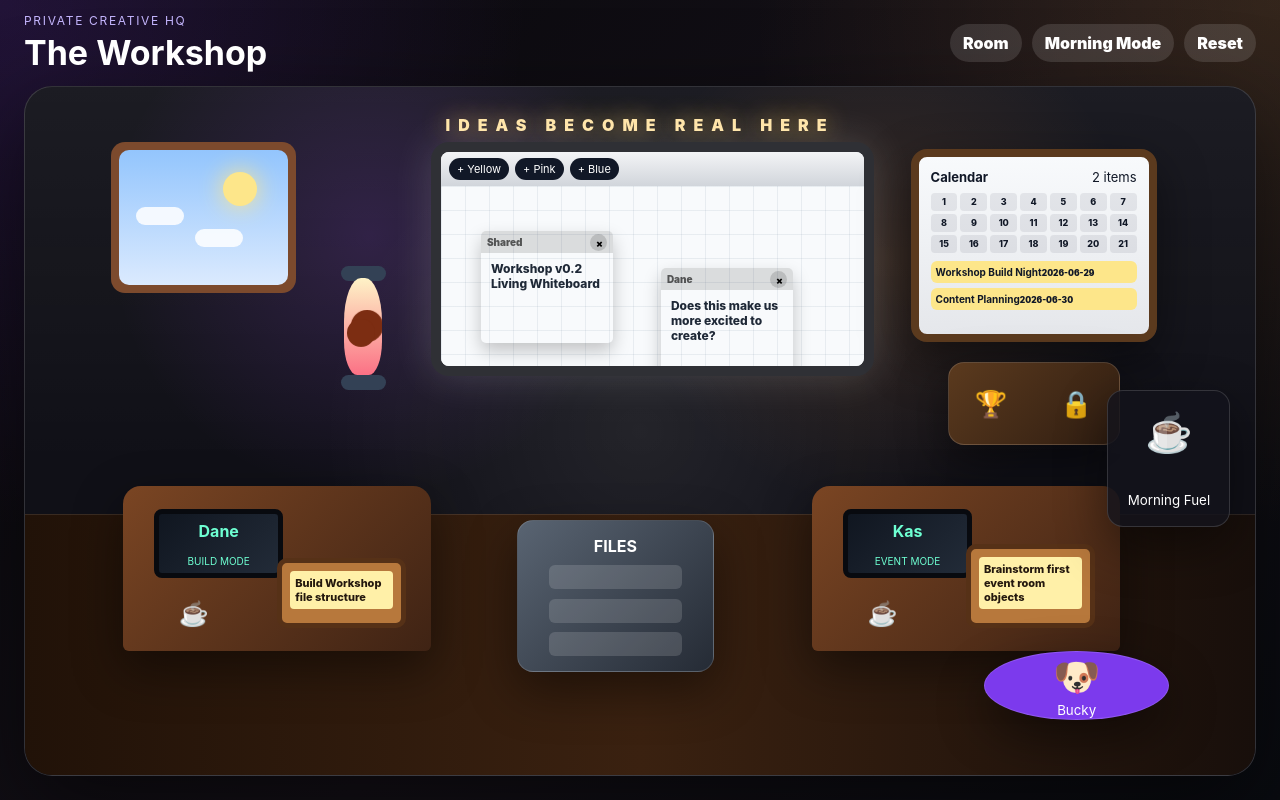
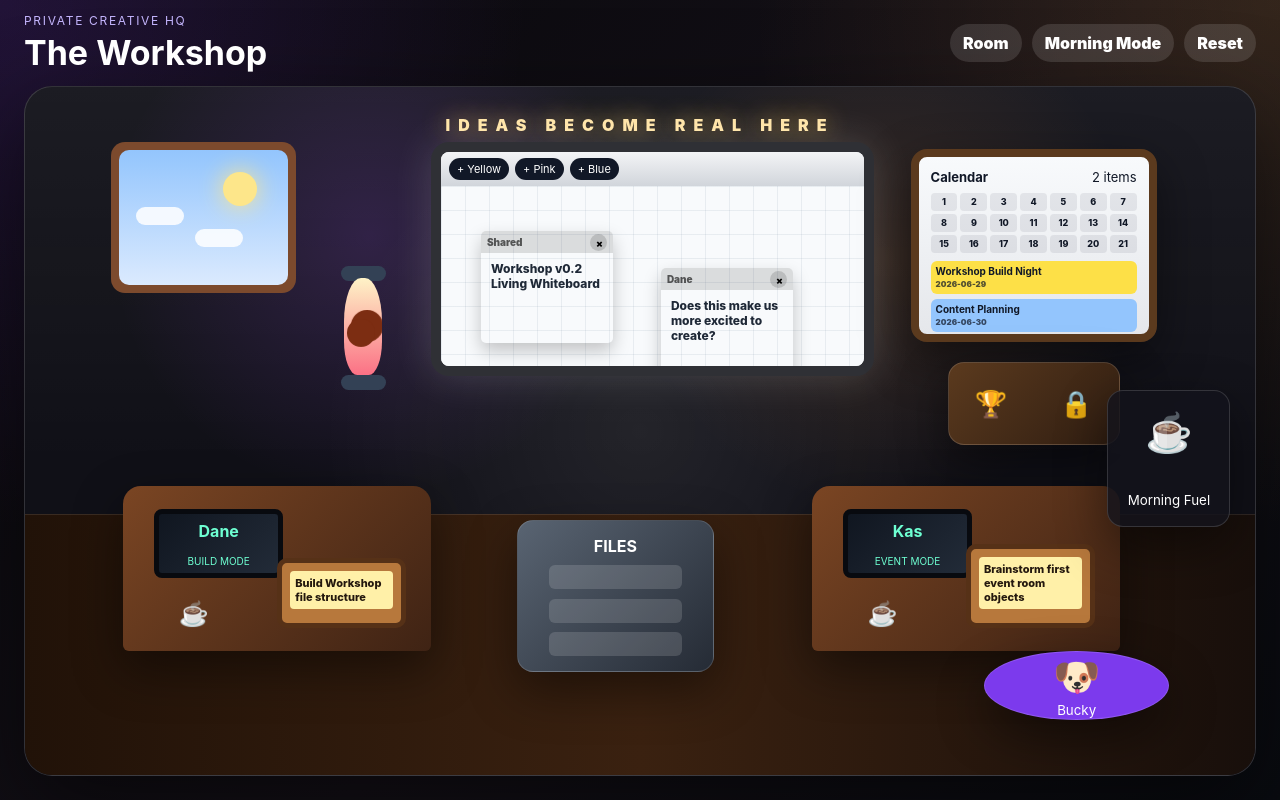
Before and after one commit to danechristensen21-prog/the-workshop, a React (Vite) app: page / in a window 1280 px wide. Built offline with nearby package versions, Linux system fonts and the light colour scheme.

Commit message:
Update objects.css

```diff
--- a/src/styles/objects.css
+++ b/src/styles/objects.css
@@ -297,3 +297,36 @@
   font-size: 10px;
   font-weight: 900;
 }
+
+.calendar-event--yellow {
+  background: #fde047;
+}
+
+.calendar-event--green {
+  background: #86efac;
+}
+
+.calendar-event--blue {
+  background: #93c5fd;
+}
+
+.calendar-event--pink {
+  background: #f9a8d4;
+}
+
+.calendar-event--purple {
+  background: #c4b5fd;
+}
+
+.calendar-event strong {
+  display: block;
+  font-size: 10px;
+  line-height: 1.1;
+}
+
+.calendar-event small {
+  display: block;
+  margin-top: 2px;
+  font-size: 8px;
+  opacity: 0.72;
+}
```
